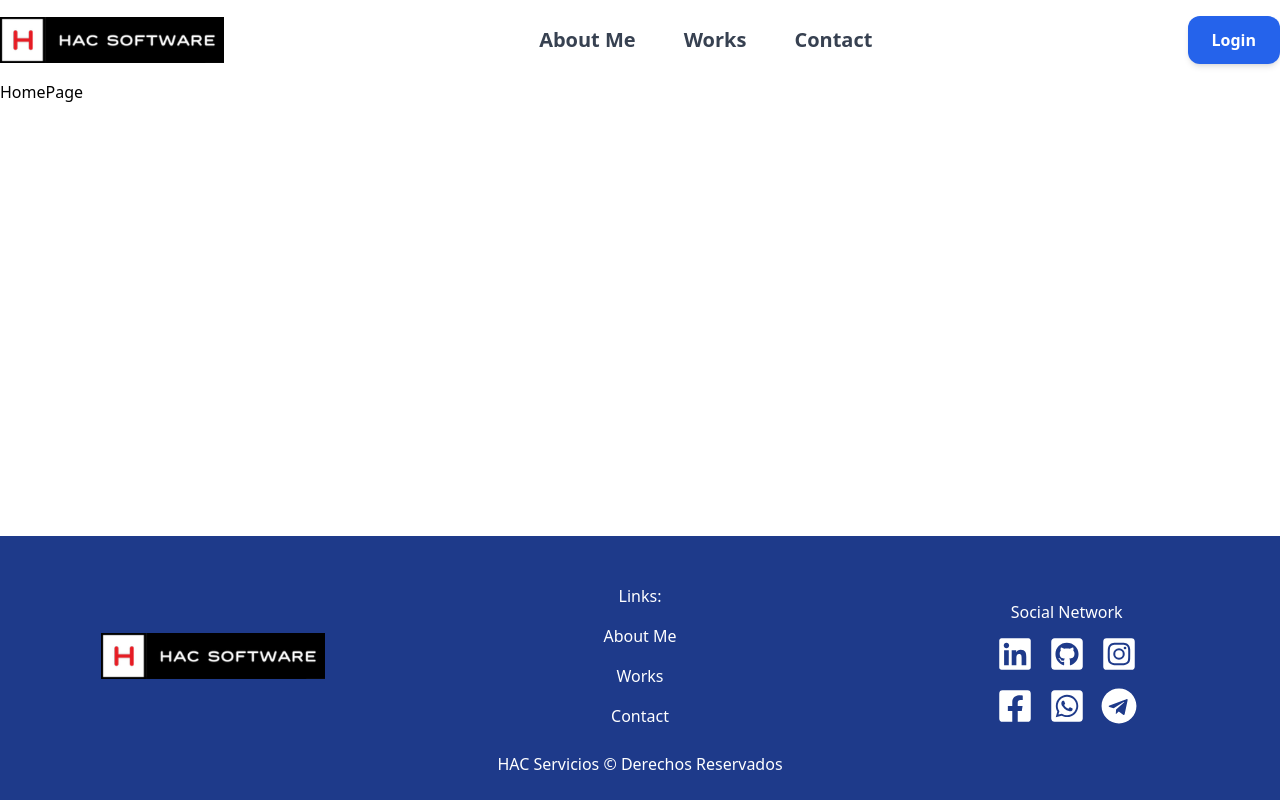
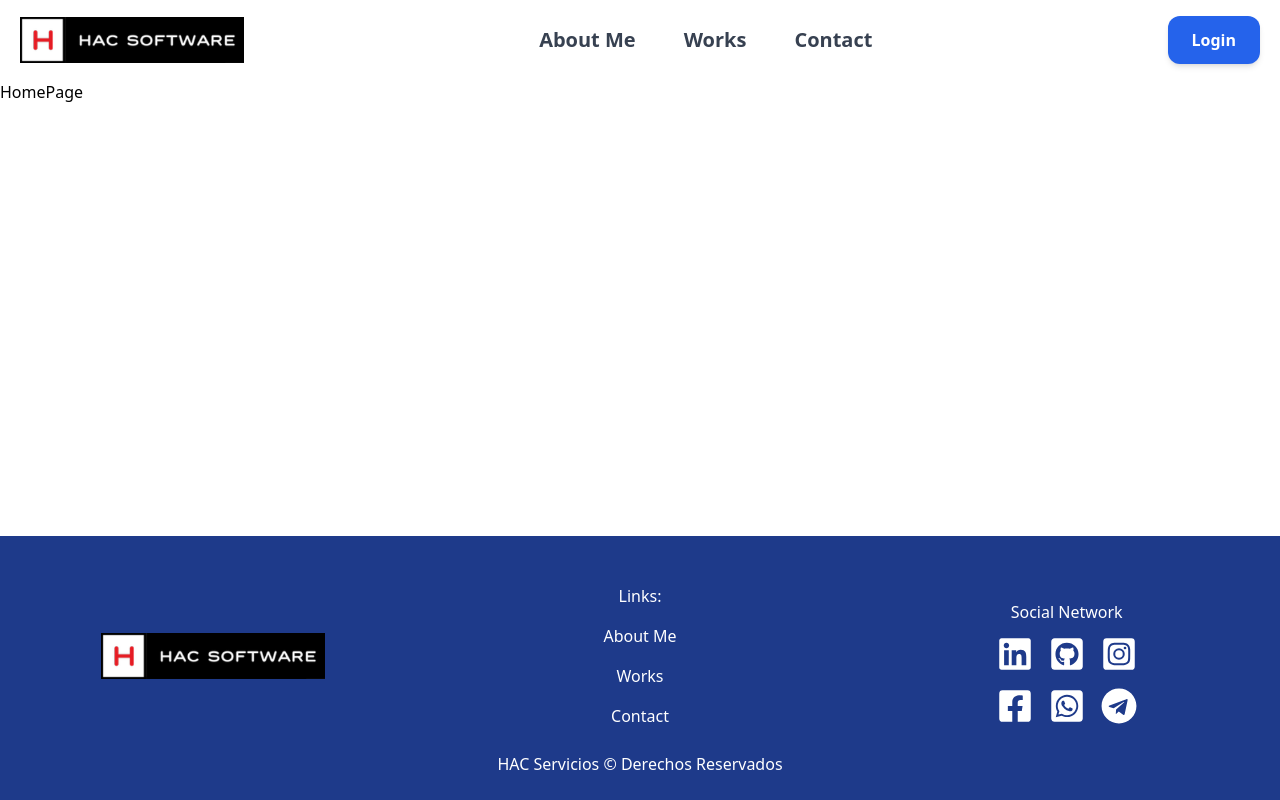
Before and after one commit to hectorc2907/portfolio-hector-clessi, a React (Vite) app: page / in a window 1280 px wide. Built offline with nearby package versions, Linux system fonts and the light colour scheme.

Commit message:
configuramos la distribucion de los menus

```diff
--- a/src/components/ui/footer/FooterNetwork.jsx
+++ b/src/components/ui/footer/FooterNetwork.jsx
@@ -12,7 +12,7 @@ const FooterNetwork = () => {
     <div div className="flex justify-center items-center text-white">
       <div className="flex flex-col">
         <h5 className="text-center py-3">Social Network</h5>
-        <div className="flex text-4xl grid grid-cols-3 gap-4">
+        <div className="text-4xl grid grid-cols-3 gap-4">
           <a href="https://www.linkedin.com/in/hector-clessi/" target="_blank">
             <FaLinkedin />
           </a>
--- a/src/components/ui/header/LoginButton.jsx
+++ b/src/components/ui/header/LoginButton.jsx
@@ -3,7 +3,7 @@ import { Link } from "react-router-dom";
 const LoginButton = () => {
   return (
     <Link to="/login" className="hidden md:block">
-      <div className="flex justify-center">
+      <div className="flex justify-center mr-5">
         <button className="primary-btn">Login</button>
       </div>
     </Link>
--- a/src/components/ui/header/Logo.jsx
+++ b/src/components/ui/header/Logo.jsx
@@ -5,7 +5,7 @@ import SmallLogo from "./SmallLogo";
 const Logo = ({ setIsOpen }) => {
   return (
     <Link to="/">
-      <div className="hidden md:flex w-56">
+      <div className="hidden md:flex w-56 ml-5">
         <MainLogo />
       </div>
       <div
```
